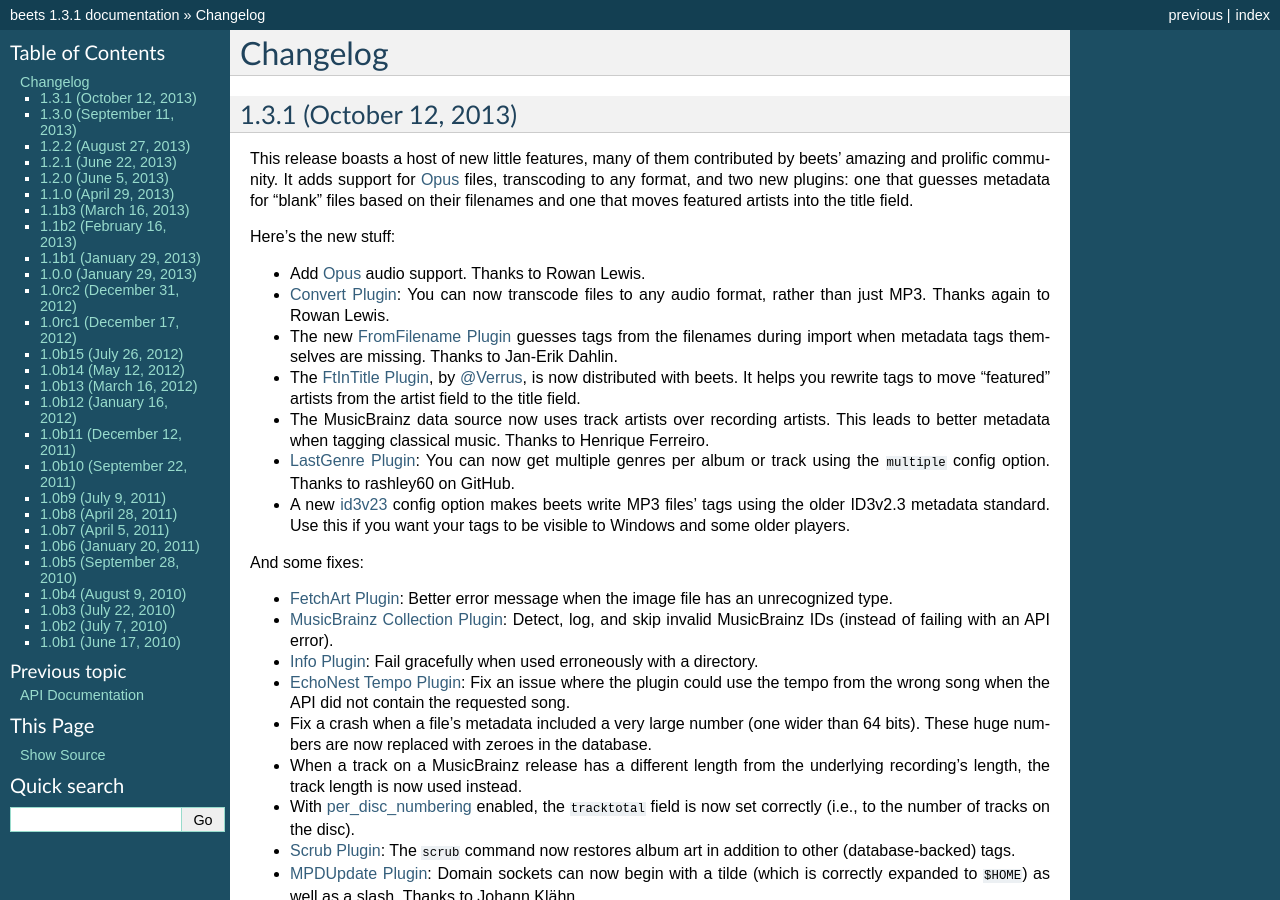
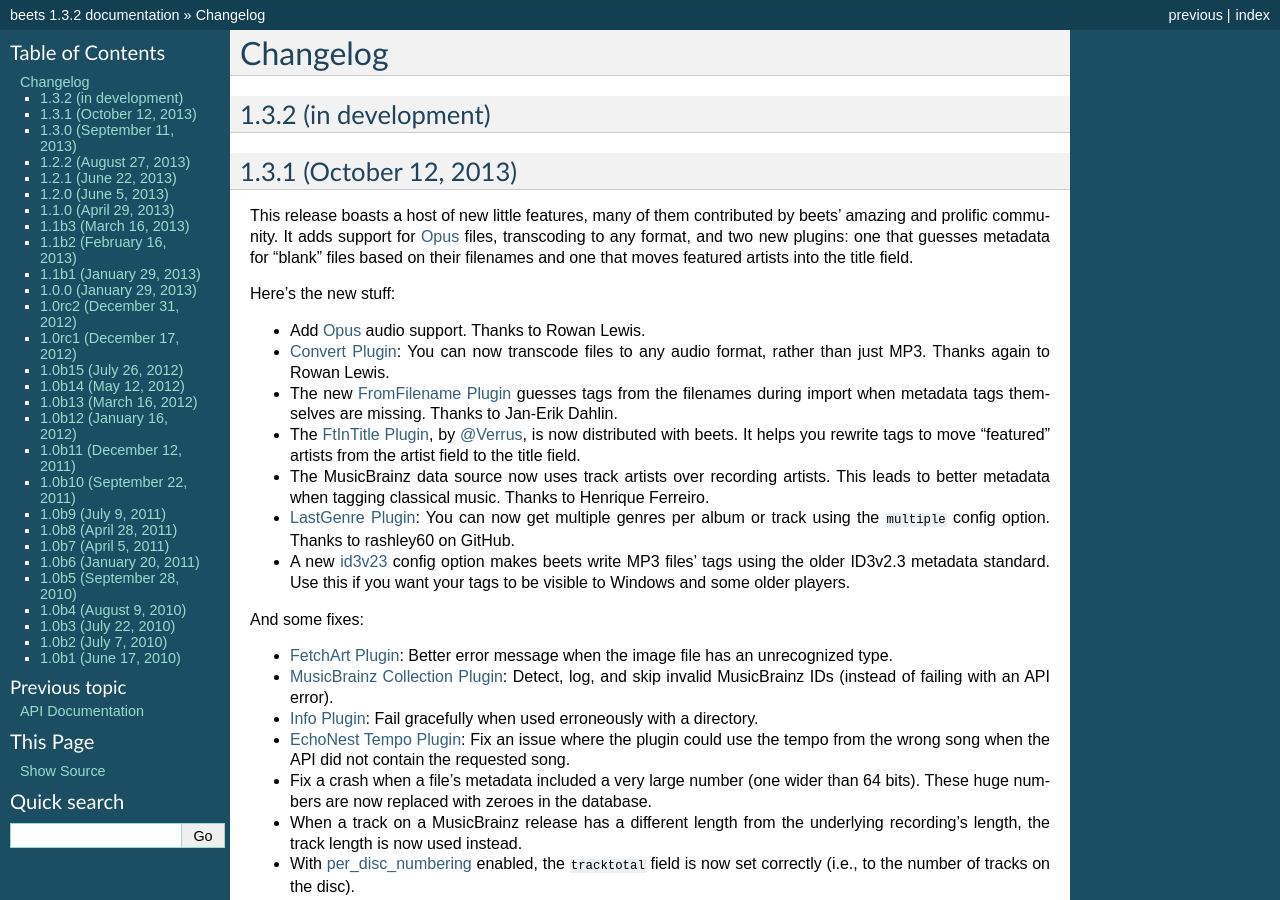
Before and after one commit to google-code-export/beets, a Sphinx documentation site: the page built from docs/changelog.rst, in a window 1280 px wide and 900 px high. Built offline with Sphinx 7.4.7, drawn with Linux system fonts in a browser that asks for light colours; some of the changed text lies outside the part shown.

Commit message:
version bump: 1.3.2

```diff
--- a/beets/__init__.py
+++ b/beets/__init__.py
@@ -12,7 +12,7 @@
 # The above copyright notice and this permission notice shall be
 # included in all copies or substantial portions of the Software.
 
-__version__ = '1.3.1'
+__version__ = '1.3.2'
 __author__ = 'Adrian Sampson <adrian@radbox.org>'
 
 import beets.library
--- a/docs/changelog.rst
+++ b/docs/changelog.rst
@@ -1,5 +1,9 @@
 Changelog
 =========
+
+1.3.2 (in development)
+----------------------
+
 
 1.3.1 (October 12, 2013)
 ------------------------
--- a/docs/conf.py
+++ b/docs/conf.py
@@ -13,7 +13,7 @@
 copyright = u'2012, Adrian Sampson'
 
 version = '1.3'
-release = '1.3.1'
+release = '1.3.2'
 
 pygments_style = 'sphinx'
 
--- a/setup.py
+++ b/setup.py
@@ -42,7 +42,7 @@
     shutil.copytree(os.path.join(docdir, '_build', 'man'), mandir)
 
 setup(name='beets',
-      version='1.3.1',
+      version='1.3.2',
       description='music tagger and library organizer',
       author='Adrian Sampson',
       author_email='adrian@radbox.org',
```
